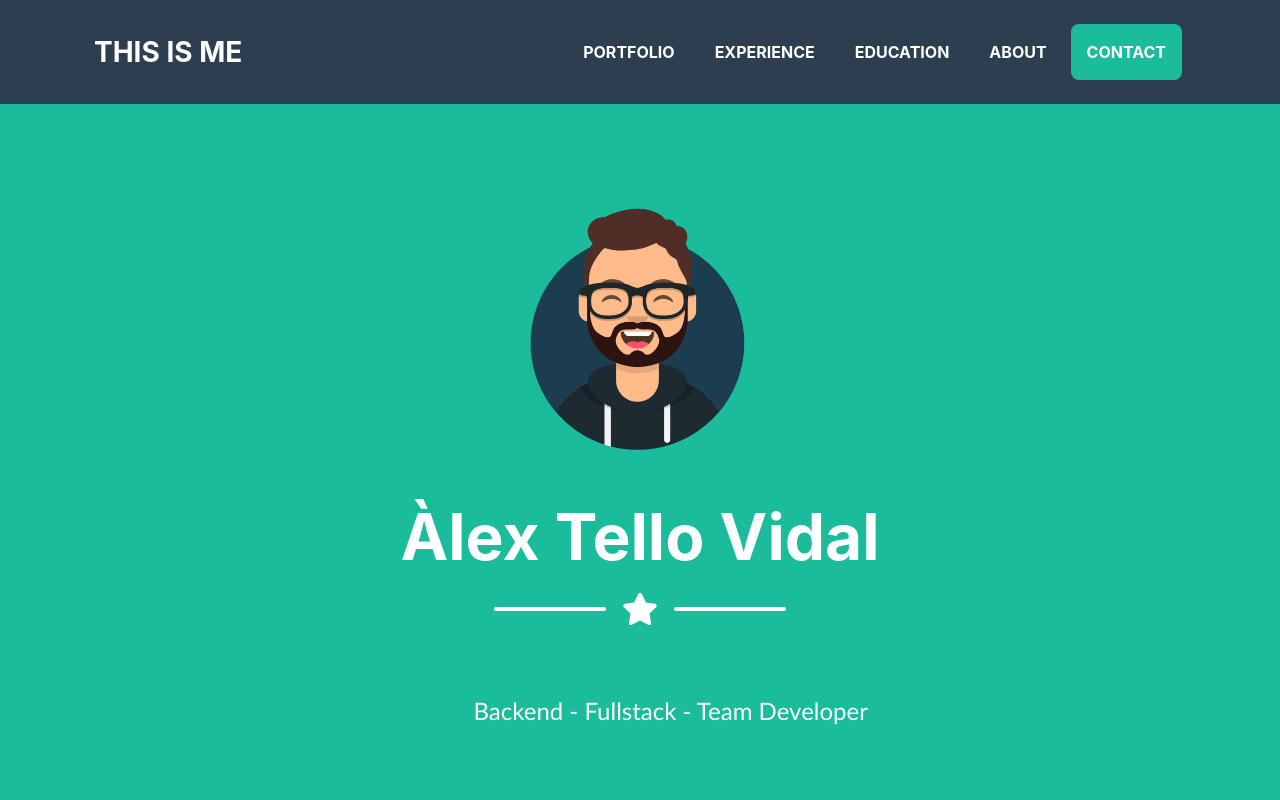
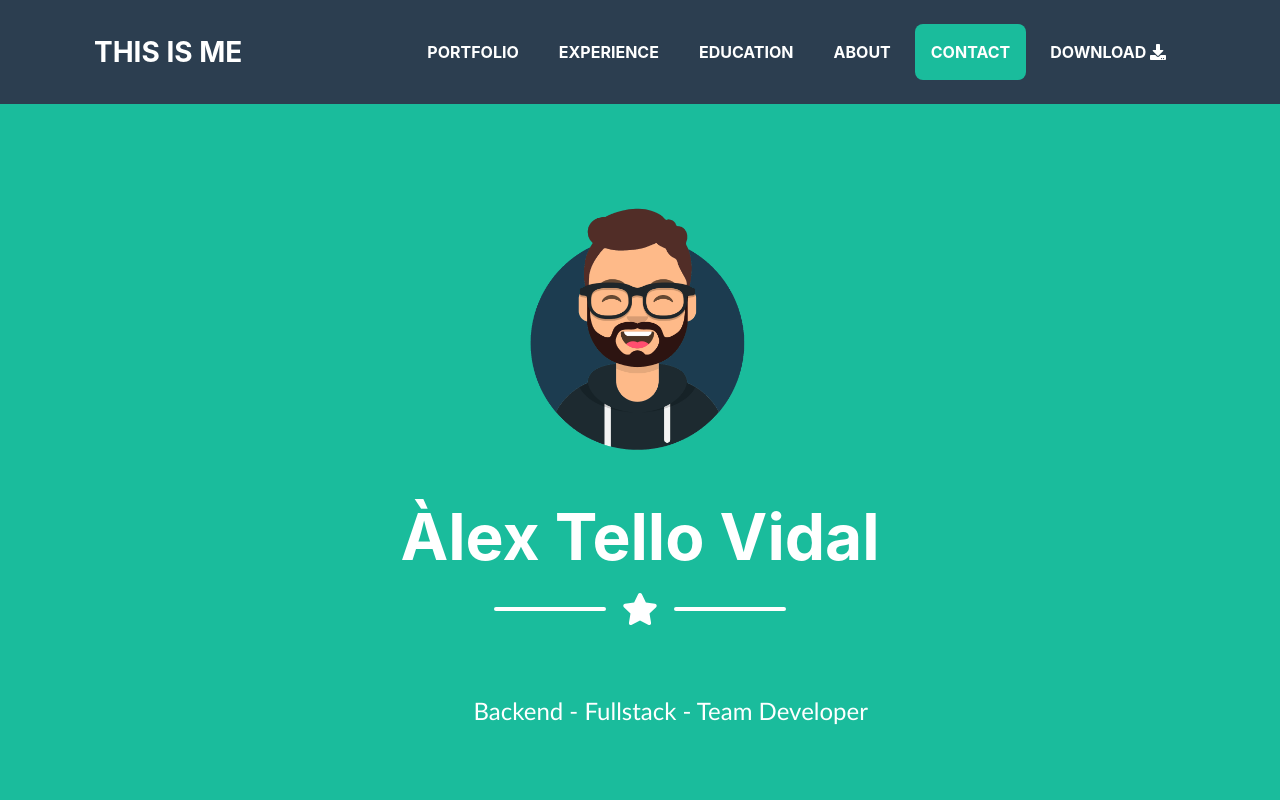
Before and after one commit to alexindris/alexindris.github.io, a plain HTML site: page index.html in a window 1280 px wide. Shown: the top 800 px of the page. Drawn offline with nearby package versions, Linux system fonts and the light colour scheme; a web font is replaced by a local one.

Commit message:
add cv to website

```diff
--- a/index.html
+++ b/index.html
@@ -85,6 +85,14 @@
                 href="#contact"
                 >CONTACT</a
               >
+            </li>
+            <li class="nav-item mx-0 mx-lg-1">
+              <a
+                class="nav-link py-3 px-0 px-lg-3 rounded js-scroll-trigger"
+                href="./assets/documents/CV_Alex_Tello.pdf"
+                download
+                >DOWNLOAD&nbsp;<i class="fa fa-download"></i
+              ></a>
             </li>
           </ul>
         </div>
```
Also changed, not shown: 1 other file.
